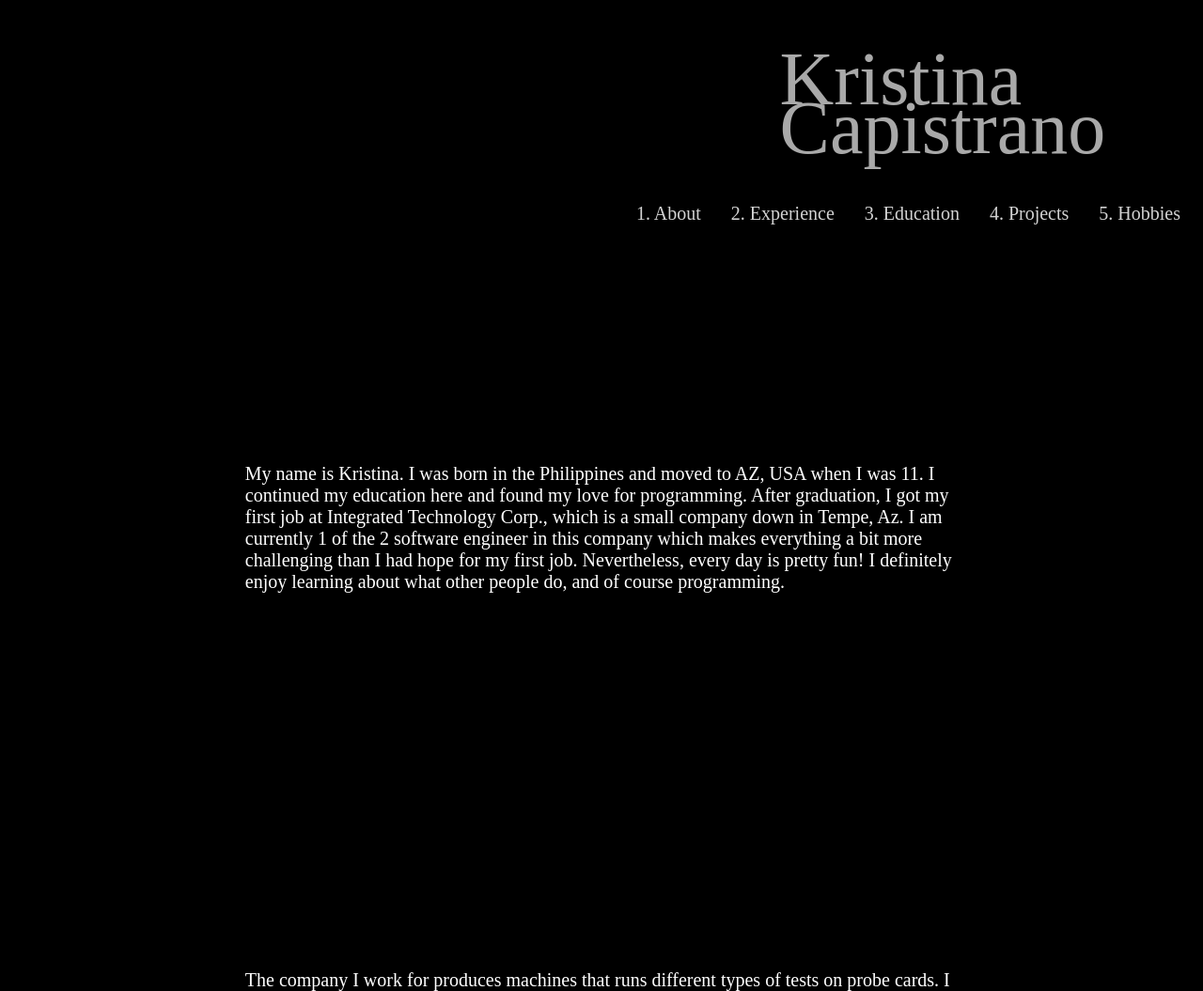
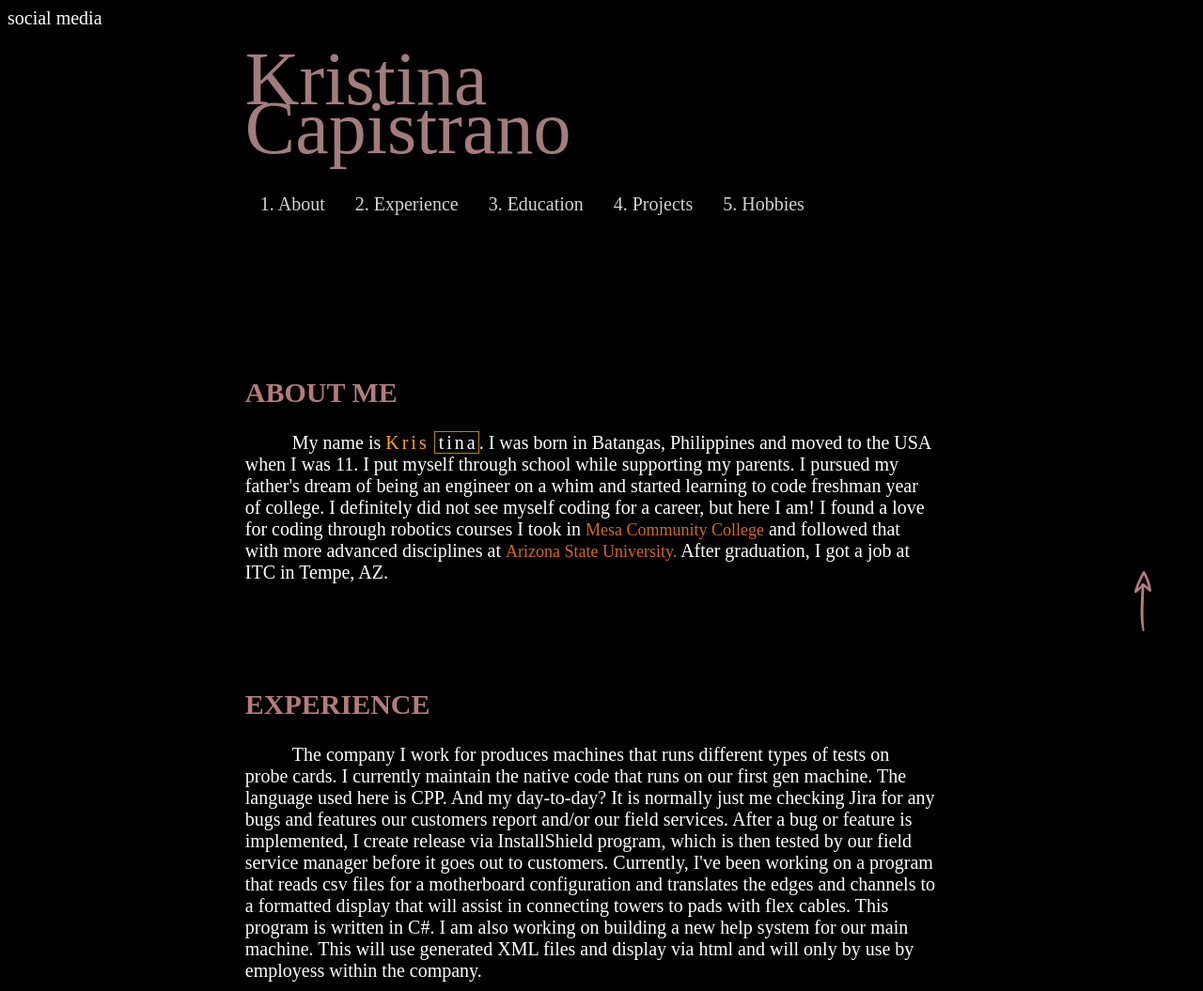
Before and after one commit to kristinacapistrano/Portfolio, a website built with Parcel: page index.html in a window 1280 px wide. Shown: the top 1055 px of the page at 94% size. Built offline with nearby package versions, Linux system fonts and the light colour scheme.

Commit message:
Div layout to 3 col to add space for social media items and an up arrow on both sides. Centered main body

```diff
--- a/css/title.css
+++ b/css/title.css
@@ -8,13 +8,22 @@ html{
   color: white;
   font-size: 20px;
   background-color: black;
-  overflow-x: hidden;
+  overflow-x: hidden; /*this means that it won't scroll in the x axis*/
   scroll-behavior: smooth;
 }
 
 li{
   list-style: none;
 }
+h1{
+  text-transform: uppercase;
+  color: #B57B7B;
+}
+span{
+  letter-spacing: 3px;
+}
+
+
 /*
   ==========================================================
   Custom classes
@@ -24,25 +33,17 @@ li{
 
 @keyframes slideLeft {
   from {
-    margin-left: 100%;
-    width: 300%;
+    margin-bottom: 100%;
   }
 
   to {
-    margin-left: 0%;
-    width: 100%;
+    margin-top: 0%;
   }
 }
 
 
 .fName {
-  background-color: black;
-  text-align: center;
-  padding-top: 280px;
-  padding-right: 100px;
-  font-size: 50px;
-  height: 300px;
-  width: 80%;
+
   animation-name: slideLeft;
   animation-duration: 2s;
 }
@@ -62,12 +63,11 @@ li{
   flex-direction: column;
 }
 
-
 .flex-fname{
-  color: darkgray;
+  color: #A37C7C;
   font-size: 80px;
   text-align: left;
-  margin-left: 65%;
+  margin-left: 0%;
   padding-top: 50px;
   padding-bottom: 30px;
   line-height: 0.65;
@@ -78,15 +78,14 @@ li{
   overflow: hidden;
   background-color: black;
   position: sticky;
-  padding-top: 10px;
   top: 0;
-  width: 100%;
+  width: 85%;
 }
 
 
 /* Navbar links */
 .topnav a {
-  float: right;
+  float: left;
   display: block;
   color: lightgray;
   text-align: center;
@@ -103,16 +102,56 @@ li{
 }
 
 .cards{
-  width: 60%;
-  height:300px;
+  height:200px;
   align-self: center;
-  text-align: justify-all;
-  margin-top: 50px;
+  text-align: left;
   padding-top: 15%;
-  padding-left: 30px;
-  padding-right: 30px;
 }
 
-li{
-  list-style: none;
+.cards a{
+  color: chocolate;
+  text-decoration: none;
+  font-size: 18px;
 }
+.cards a:visited {
+  color: chocolate;
+  text-decoration: none;
+
+}
+.cards p{
+  padding-right: 150px;
+  text-indent: 50px;
+}
+
+#hobbies{
+  height: 500px;
+}
+
+
+.left{
+  display: block;
+  width: 20%;
+  float: left;
+}
+.mid{
+  display: block;
+  width: 70%;
+  float: left;
+}
+.right{
+  display: grid;
+  width: 10%;
+  height: 100vh;
+  position: fixed;
+  right: 0;
+  grid-template-rows: 200px 200px auto 200px 200px;
+  grid-template-columns: auto auto;
+
+
+}
+.smallHeartItem{
+  grid-row-start: 5;
+  grid-row-end: 6;
+  grid-column-start: 2;
+  grid-column-end: 3;
+}
--- a/index.html
+++ b/index.html
@@ -22,28 +22,41 @@
 </head>
 
 <body>
-<div class = flex-container>
+
+  <div class="left">social media</div>
+  <div class="mid">
+    <div class = flex-container id="home">
       <div class="flex-fname">Kristina
         <br>Capistrano
       </div>
       <!-- Add your site or application content here -->
       <nav class = topnav>
+        <a href="#about">   1. About</a>
+        <a href="#exp">     2. Experience</a>
+        <a href="#edu">     3. Education</a>
+        <a href="#proj">    4. Projects</a>
         <a href="#hobbies"> 5. Hobbies</a>
-    <a href="#proj">    4. Projects</a>
-    <a href="#edu">     3. Education</a>
-    <a href="#exp">     2. Experience</a>
-    <a href="#about">   1. About</a>
       </nav>
       <section id="about" class = "cards">
-    My name is Kristina. I was born in the Philippines and moved to AZ, USA when I was 11.
-    I continued my education here and found my love for programming.
-    After graduation, I got my first job at Integrated Technology Corp.,
-    which is a small company down in Tempe, Az. I am currently 1 of the 2 software engineer
-    in this company which makes everything a bit more challenging than I had hope for my first job.
-    Nevertheless, every day is pretty fun! I definitely enjoy learning about what other people do,
-    and of course programming.
+        <h1>About Me</h1>
+        <p class="fName">
+          My name is
+          <span style="color:orange">Kris</span>
+          <span style = "border: darkgoldenrod 1px solid; padding-left: 4px;margin: 0%;">tina</span>.
+          I was born in Batangas, Philippines and moved to the USA when I was 11.
+          I put myself through school while supporting my parents. I pursued my father's
+          dream of being an engineer on a whim and started learning to code freshman year
+          of college. I definitely did not see myself coding for a career, but here I am!
+          I found a love for coding through robotics courses I took in
+          <a href = "https://www.mesacc.edu/">Mesa Community College</a>
+          and followed that with more advanced disciplines at
+          <a href="https://www.asu.edu/">Arizona State University.</a>
+          After graduation, I got a job at ITC in Tempe, AZ.
+        </p>
       </section>
       <section id="exp" class = "cards">
+        <h1>Experience</h1>
+        <p>
           The company I work for produces machines that runs different types of tests on probe cards. I currently maintain
           the native code that runs on our first gen machine. The language used here is CPP.
           And my day-to-day? It is normally just me checking Jira
@@ -52,14 +65,19 @@
           tested by our field service manager before it goes out to customers. Currently,
           I've been working on a program that reads csv files for a motherboard configuration
           and translates the edges and channels to a formatted display that will assist in
-    connecting towers to pads with flex cables. This program is written in C#. I am also working on building a new help system for our main machine. This
-    will use generated XML files and display via html.
+          connecting towers to pads with flex cables. This program is written in C#. I am also working on building
+          a new help system for our main machine. This
+          will use generated XML files and display via html and will only by use by employess within
+          the company.
+        </p>
       </section>
       <section id="edu" class = "cards">
+        <h1>Education</h1>
         Arizona State University, 2016 - 2020
         <br>Bachelor's Degree in Software Engineer.
       </section>
       <section id="proj" class = "cards">
+        <h1>Projects</h1>
         <ul>
           <li>Portfolio</li>
           <li>Attendance Application</li>
@@ -67,17 +85,25 @@
         </ul>
       </section>
       <section id="hobbies" class="cards">
+        <h1>Hobbies</h1>
         Im not sure if this is considered a hobby or just a lifestyle, but I love staying home and
         finding old shows to watch. I've been an avid anime fan since I was young, and recently I've been
         getting back to watching my old favorites. I also love to spend my time going out to eat. I've been
         really into steak houses a lot, and brunch! And to be completely honest, if I'm not out, then
         I am usually doing absolutely nothing. This is normally on the weekends. Since work usually burns me out
         during the week, I tend to let go and relax completely by just laying down on my bed.
-
         <br><br>In the future, I plan to be more involved with coding after my work hours.
-
       </section>
     </div>
+  </div>
+  <div class="right">
+    <div class="smallHeartItem" style="">
+      <a href="#home">
+        <img  src="assets/up-arrow.png" alt="up arrow">
+      </a>
+    </div>
+  </div>
+
 
   <script src="js/vendor/modernizr-3.11.2.min.js"></script>
   <script src="js/plugins.js"></script>
```
Also changed, not shown: assets/up-arrow.png (added). Lines whose indentation alone changed are shown as unchanged.
